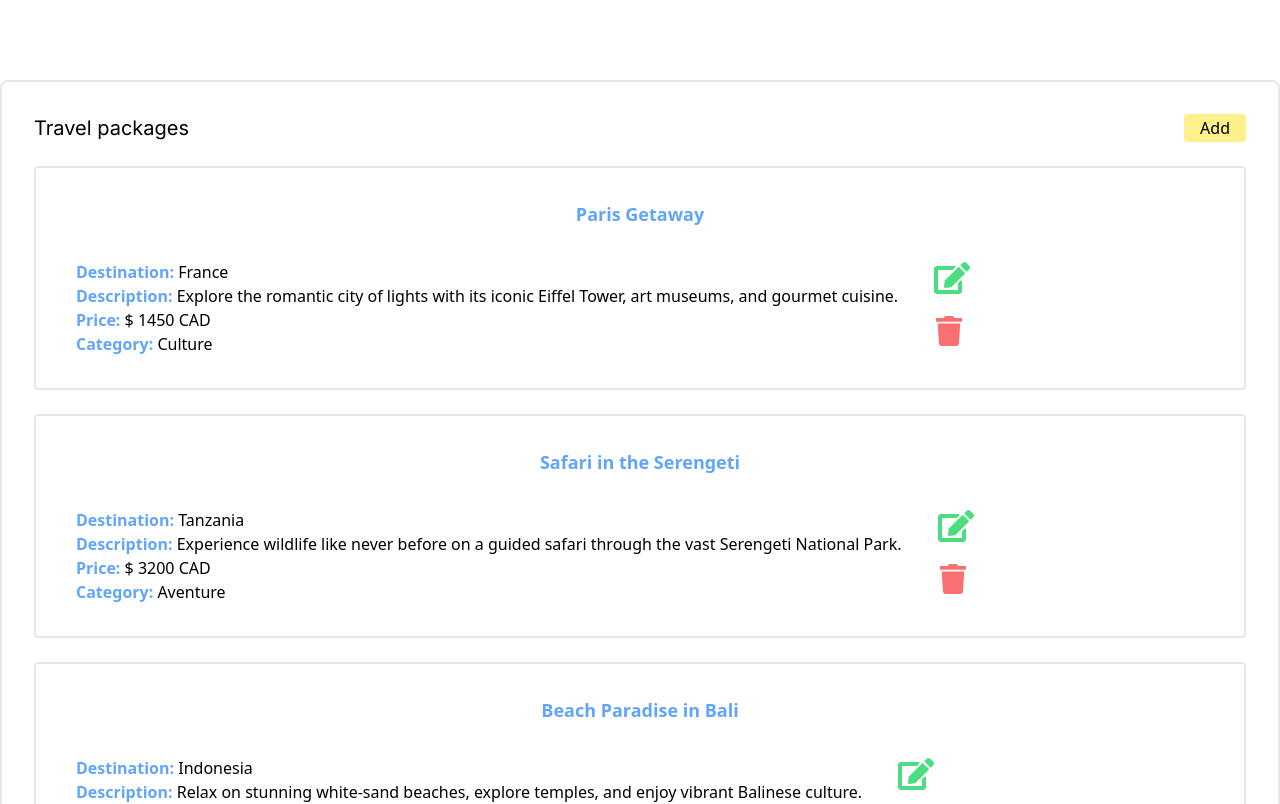
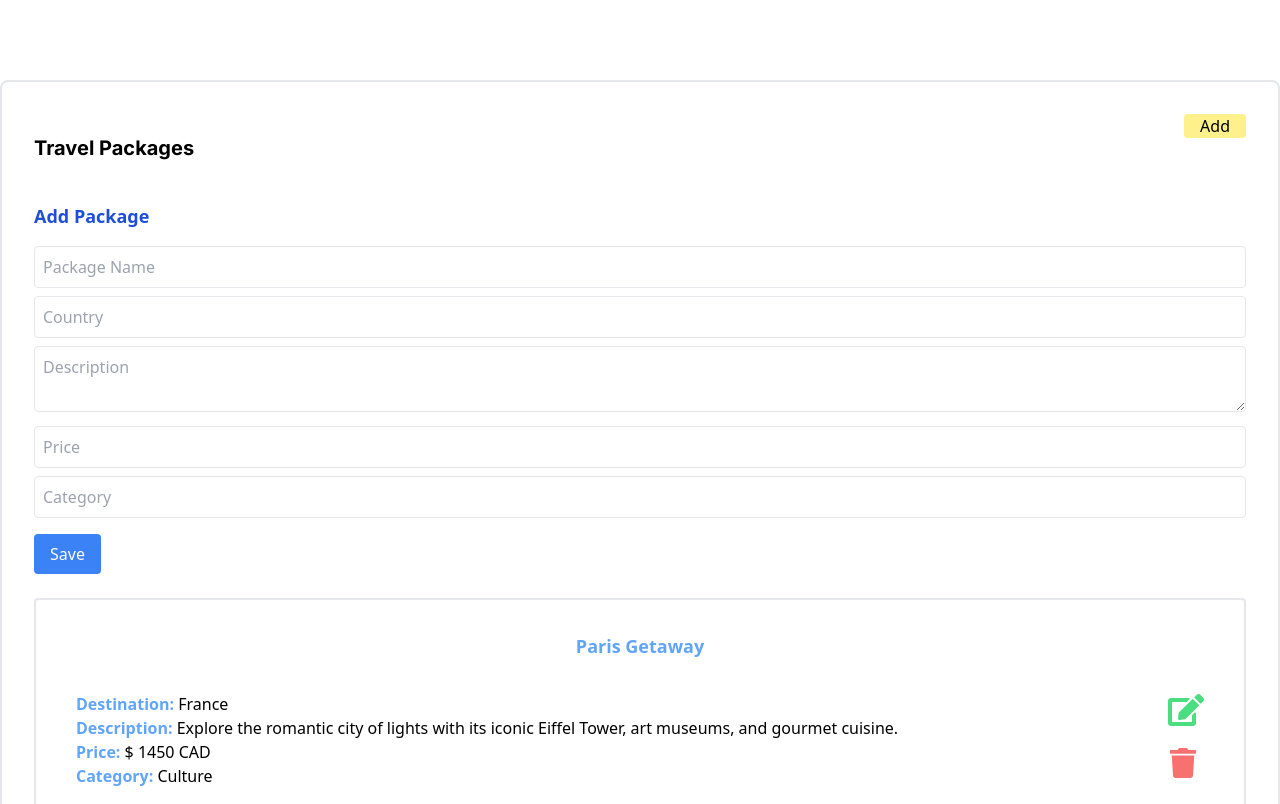
Before and after one commit to juahzm/reactJson, a React (Create React App) app: page / in a window 1280 px wide. Shown: the top 804 px of the page. Built offline with nearby package versions, Linux system fonts and the light colour scheme.

Commit message:
Adding AddPackage function

```diff
--- a/src/App.js
+++ b/src/App.js
@@ -3,10 +3,11 @@ import Button from './components/Button';
 import Header from './components/Header';
 import { useState, useEffect } from 'react';
 import Packages from './components/Packages';
+import AddPackage from './components/AddPackage';
 
 
 function App() {
-  const destinations = [{
+  const [destinations, setDestinations] = useState([{
     "id": "1",
     "packageName": "Paris Getaway",
     "country": "France",
@@ -167,7 +168,7 @@ function App() {
     "category": "Aventure"
   }
 
-  ]
+  ])
 
 
 
@@ -192,13 +193,28 @@ function App() {
 
   // const [destinations, setDestinations] = useState([]);//userState monte le DB
 
+  const deletePackage = (id) => {
+    setDestinations(destinations.filter((destination) => destination.id !== id));
+  }
+
+  const updatePackage = (id) => {
+    console.log(id);
+  }
+
+  const addPackage = (destination) => {
+    const lastId = destination.length > 0 ? destinations[destinations.length - 1].id : 0;
+    const id = lastId + 1;
+    const newPackage = { id, ...destination }
+    setDestinations([...destinations, newPackage]);
+  }
 
   return (
 
     <div className="min-h-screen">
       <div className="container mx-auto p-8 border-2 rounded mt-20 mb-20 rounded-lg max-w-scren-md">
         <Header />
-        <Packages destinations={destinations} />
+        <AddPackage onAdd={addPackage} />
+        <Packages destinations={destinations} onDelete={deletePackage} onUpdate={updatePackage} />
       </div>
     </div>
 
--- /dev/null
+++ b/src/components/AddPackage.js
@@ -0,0 +1,88 @@
+import { useState } from "react";
+
+
+const AddPackage = ({ onAdd }) => {
+    const [packageName, setpackageName] = useState('');
+    const [country, setCountry] = useState('');
+    const [description, setDescription] = useState('');
+    const [price, setPrice] = useState('');
+    const [category, setCategory] = useState('');
+
+    const onSubmit = (e) => {
+        e.preventDefault();
+        if (!packageName) {
+            alert('please add a Package name')
+            return;
+        }
+
+        onAdd({ packageName, country, description, price, category })
+        setpackageName('')
+        setCountry('')
+        setDescription('')
+        setPrice('')
+        setCategory('')
+
+    }
+
+    return (
+        <form onSubmit={onSubmit}>
+            <h2 className="text-lg font-bold mb-4 text-blue-700">Add Package</h2>
+            <div>
+                <input
+                    type="text"
+                    name="packageName"
+                    value={packageName}
+                    placeholder="Package Name"
+                    className="w-full p-2 mb-2 border rounded"
+                    onChange={(e) => setpackageName(e.target.value)}
+                />
+            </div>
+            <div>
+                <input
+                    type="text"
+                    name="country"
+                    value={country}
+                    placeholder="Country"
+                    className="w-full p-2 mb-2 border rounded"
+                    onChange={(e) => setCountry(e.target.value)}
+                />
+            </div>
+
+            <div>
+                <textarea
+                    name="description"
+                    placeholder="Description"
+                    value={description}
+                    className="w-full p-2 mb-2 border rounded"
+                    onChange={(e) => setDescription(e.target.value)}
+                />
+            </div>
+            <div>
+                <input
+                    type="number"
+                    name="price"
+                    placeholder="Price"
+                    value={price}
+                    className="w-full p-2 mb-2 border rounded"
+                    onChange={(e) => setPrice(e.target.value)}
+                />
+            </div>
+
+            <div>
+                <input
+                    type="text"
+                    name="category"
+                    value={category}
+                    placeholder="Category"
+                    className="w-full p-2 mb-4 border rounded"
+                    onChange={(e) => setCategory(e.target.value)}
+                />
+            </div>
+            <div className="flex gap-4">
+                <input type="submit" className="bg-blue-500 text-white px-4 py-2 rounded" value="Save" />
+            </div>
+        </form>
+
+    )
+}
+export default AddPackage;
--- a/src/components/Header.js
+++ b/src/components/Header.js
@@ -4,9 +4,11 @@ const Header = () => {
 
     return (
 
-        <header className="flex justify-between ">
-            <h1 className="text-xl font-body">Travel packages</h1>
-            <Button title="Add" />
+        <header className="flex justify-between basis-[777px] ">
+            <h1 className="text-xl font-bold font-body mt-5 mb-10">Travel Packages</h1>
+            <div>
+                <Button title="Add" />
+            </div>
         </header>
     )
 }
--- a/src/components/Packages.js
+++ b/src/components/Packages.js
@@ -1,9 +1,10 @@
 import SinglePackage from "./SinglePackage";
-const Packages = ({ destinations }) => {
+
+const Packages = ({ destinations, onDelete, onUpdate }) => {
     return (
         <>
             {destinations.map((destination) => (
-                <SinglePackage key={destination.id} destination={destination} />
+                <SinglePackage key={destination.id} destination={destination} onDelete={onDelete} onUpdate={onUpdate} />
             ))}
         </>
     );
--- a/src/components/SinglePackage.js
+++ b/src/components/SinglePackage.js
@@ -1,14 +1,14 @@
 import { FaTrash } from 'react-icons/fa';
 import { FaEdit } from 'react-icons/fa';
 
-const SinglePackage = ({ destination }) => {
+const SinglePackage = ({ destination, onDelete, onUpdate }) => {
     return (
 
         <div className="container border-2 rounded my-6 pl-10 pr-10 pb-8 transition-shadow duration-100 hover:shadow-lg" key={destination.id}>
             <h4 className="text-blue-400 text-lg font-bold text-center rounded-lg my-8 cursor-pointer">
                 {destination.packageName}
             </h4>
-            <div className="flex flex-row gap-9">
+            <div className="flex flex-row gap-9 justify-between">
                 <div>
                     <p> <strong className="text-blue-400">Destination:</strong> {destination.country}</p>
                     <p> <strong className="text-blue-400">Description: </strong>{destination.description}</p>
@@ -17,8 +17,8 @@ const SinglePackage = ({ destination }) => {
 
                 </div>
                 <div className="flex flex-col gap-y-5">
-                    <FaEdit className="text-green-400 text-4xl" />
-                    <FaTrash className="text-red-400 text-3xl" />
+                    <FaEdit className="text-green-400 text-4xl cursor-pointer" onClick={() => onUpdate(destination.id)} />
+                    <FaTrash className="text-red-400 text-3xl cursor-pointer" onClick={() => onDelete(destination.id)} />
 
                 </div>
             </div>
--- a/src/index.css
+++ b/src/index.css
@@ -1,7 +1,7 @@
 @import './styles/tailwind.css';
 
 .btn {
-    @apply bg-yellow-200 hover:bg-blue-500 px-4 rounded
+    @apply bg-yellow-200 hover:bg-yellow-100 px-4 rounded
 }
 
 .btn-red {
```
